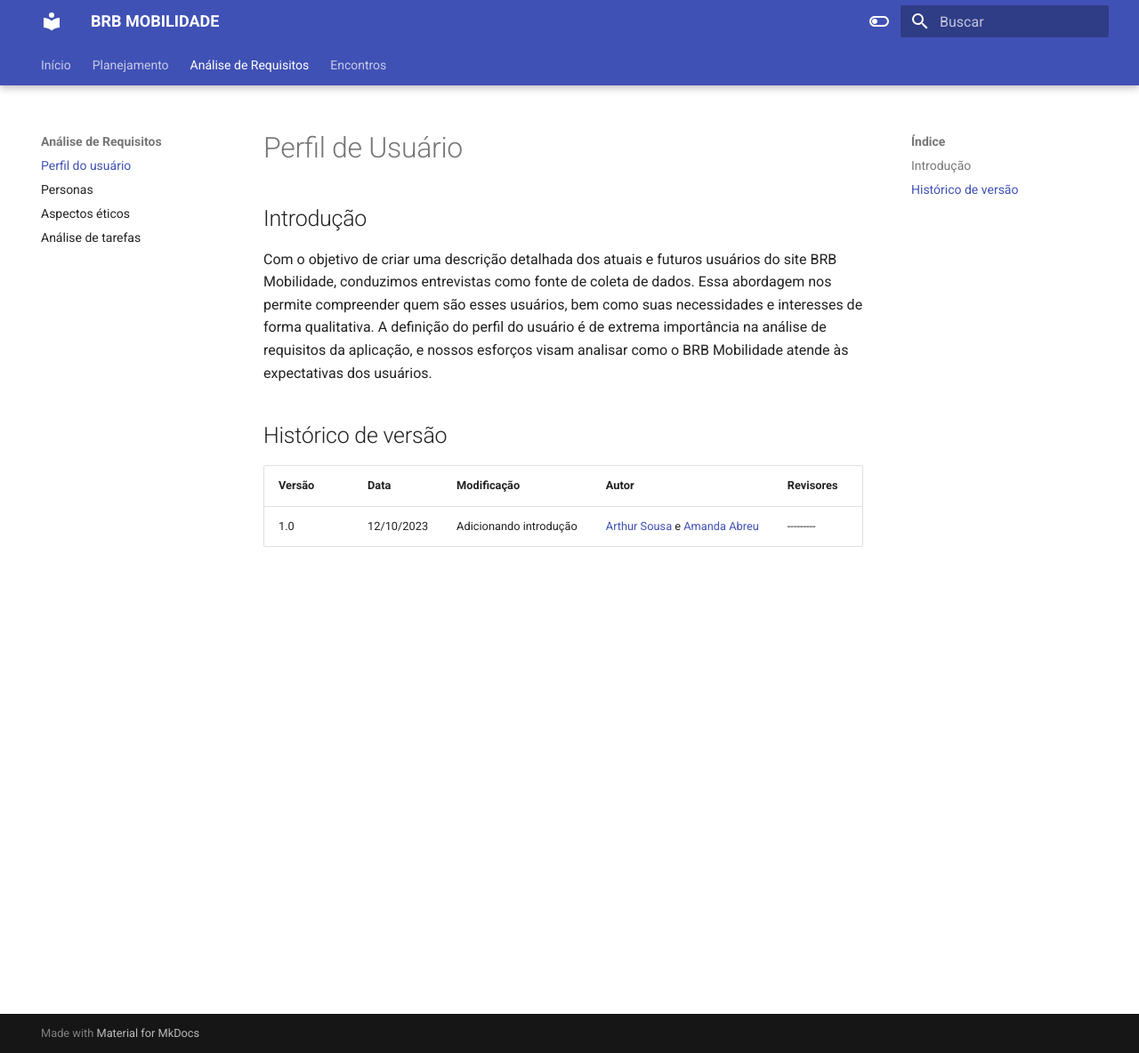
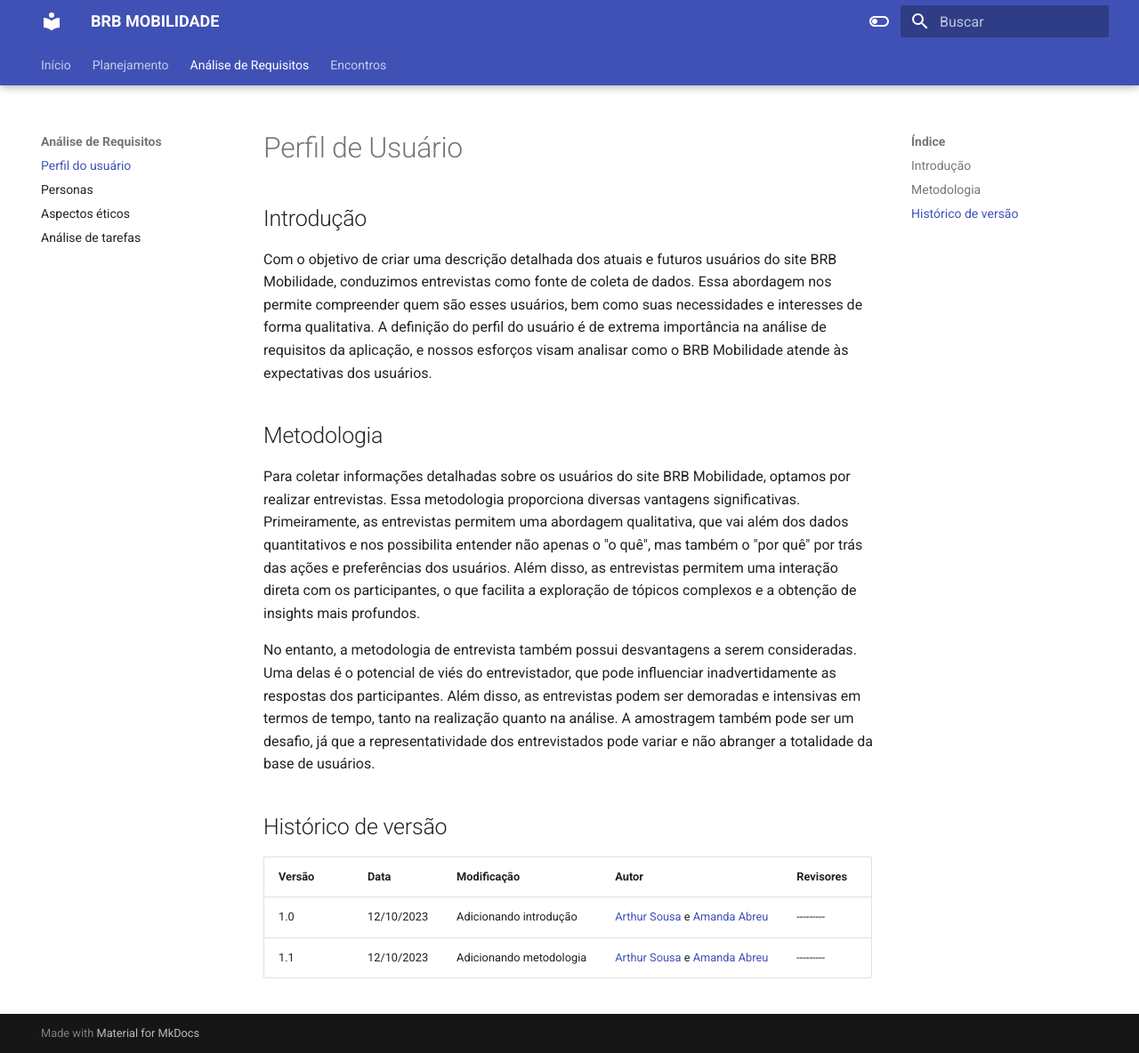
Before and after one commit to Interacao-Humano-Computador/2023.2--BRB-Mobilidade, an MkDocs documentation site: the page built from docs/analiseRequisitos/perfil_do_usuario.md, in a window 1280 px wide and 1184 px high. Shown: the whole window at 89% size. Built offline with MkDocs 1.6.1 and Material for MkDocs 9.7.7, drawn with Linux system fonts in a browser that asks for light colours.

Commit message:
adicionando metodologia no perfil_do_usuario

```diff
--- a/docs/analiseRequisitos/perfil_do_usuario.md
+++ b/docs/analiseRequisitos/perfil_do_usuario.md
@@ -6,8 +6,16 @@
 Com o objetivo de criar uma descrição detalhada dos atuais e futuros usuários do site BRB Mobilidade, conduzimos entrevistas como fonte de coleta de dados. Essa abordagem nos permite compreender quem são esses usuários, bem como suas necessidades e interesses de forma qualitativa. A definição do perfil do usuário é de extrema importância na análise de requisitos da aplicação, e nossos esforços visam analisar como o BRB Mobilidade atende às expectativas dos usuários.
 
 
+## Metodologia
+
+Para coletar informações detalhadas sobre os usuários do site BRB Mobilidade, optamos por realizar entrevistas. Essa metodologia proporciona diversas vantagens significativas. Primeiramente, as entrevistas permitem uma abordagem qualitativa, que vai além dos dados quantitativos e nos possibilita entender não apenas o "o quê", mas também o "por quê" por trás das ações e preferências dos usuários. Além disso, as entrevistas permitem uma interação direta com os participantes, o que facilita a exploração de tópicos complexos e a obtenção de insights mais profundos.
+
+No entanto, a metodologia de entrevista também possui desvantagens a serem consideradas. Uma delas é o potencial de viés do entrevistador, que pode influenciar inadvertidamente as respostas dos participantes. Além disso, as entrevistas podem ser demoradas e intensivas em termos de tempo, tanto na realização quanto na análise. A amostragem também pode ser um desafio, já que a representatividade dos entrevistados pode variar e não abranger a totalidade da base de usuários.
+
+
 ## Histórico de versão
 
 | Versão | Data       | Modificação                             | Autor                         | Revisores                         |
 | ------ | ---------- | --------------------------------------- | ----------------------------- |-----------------------------------|
 |  1.0   | 12/10/2023   | Adicionando introdução | [Arthur Sousa](https://github.com/arthurrsousa) e [Amanda Abreu](https://github.com/Amandaaaaabreu) | --------- |
+|  1.1   | 12/10/2023   | Adicionando metodologia | [Arthur Sousa](https://github.com/arthurrsousa) e [Amanda Abreu](https://github.com/Amandaaaaabreu) | --------- |
```
